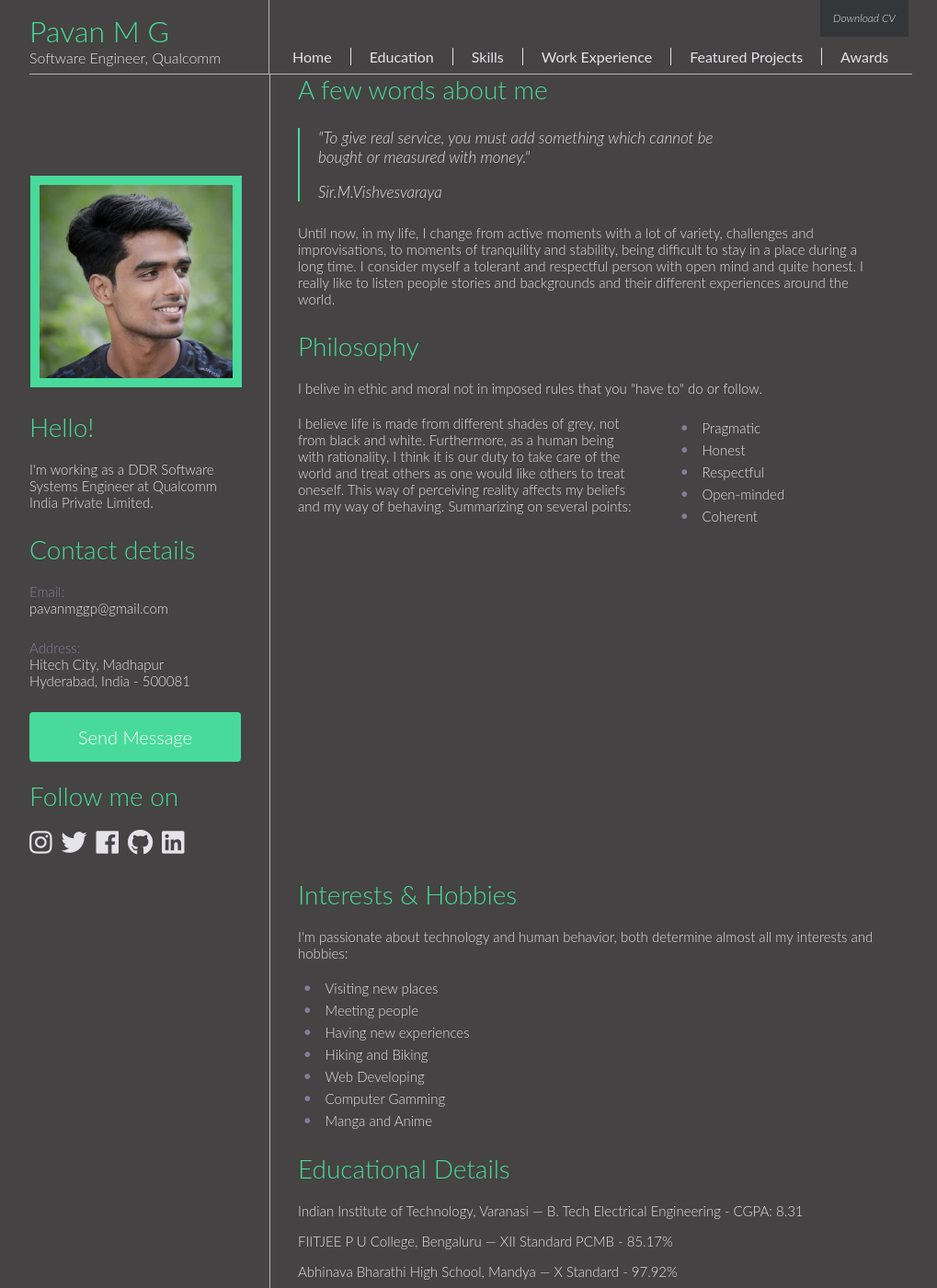
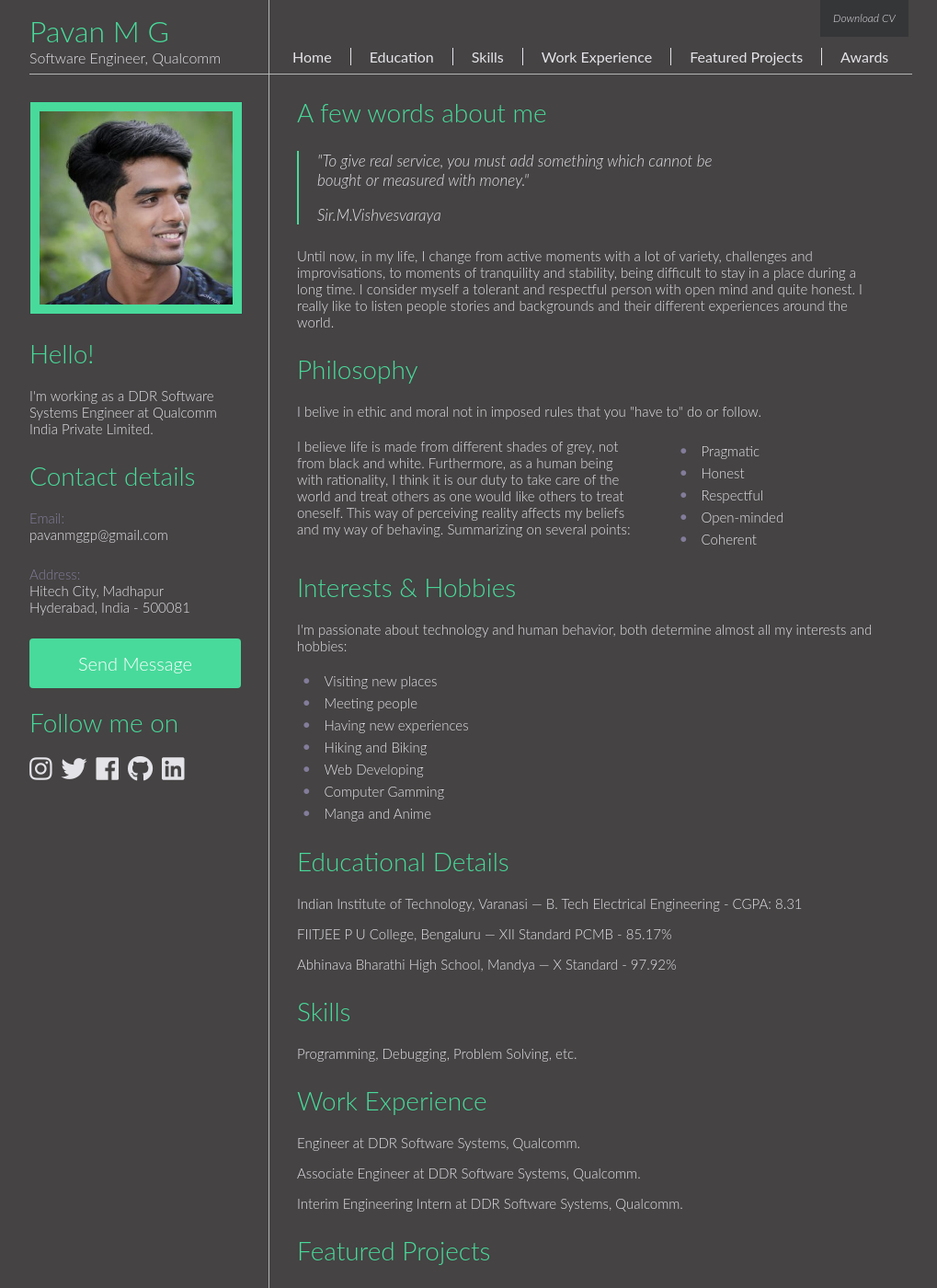
Before and after one commit to pavan-mg/pavan-mg.github.io, a Jekyll site: the page built from index.html, in a window 1280 px wide and 1400 px high. Shown: the whole window at 92% size, without its empty margins (128-1147 px from the left). Built offline with Jekyll 4.4.1, drawn with Linux system fonts in a browser that asks for light colours.

Commit message:
Update main.css

```diff
--- a/css/main.css
+++ b/css/main.css
@@ -146,7 +146,7 @@
 		margin-top: 80px;
 		width: 699px;
 		border-left: 1px solid #b5b5b5;
-		margin-left: 261px;
+		float: left;
 	}
 	#footer {
 		width: 960px;
```
